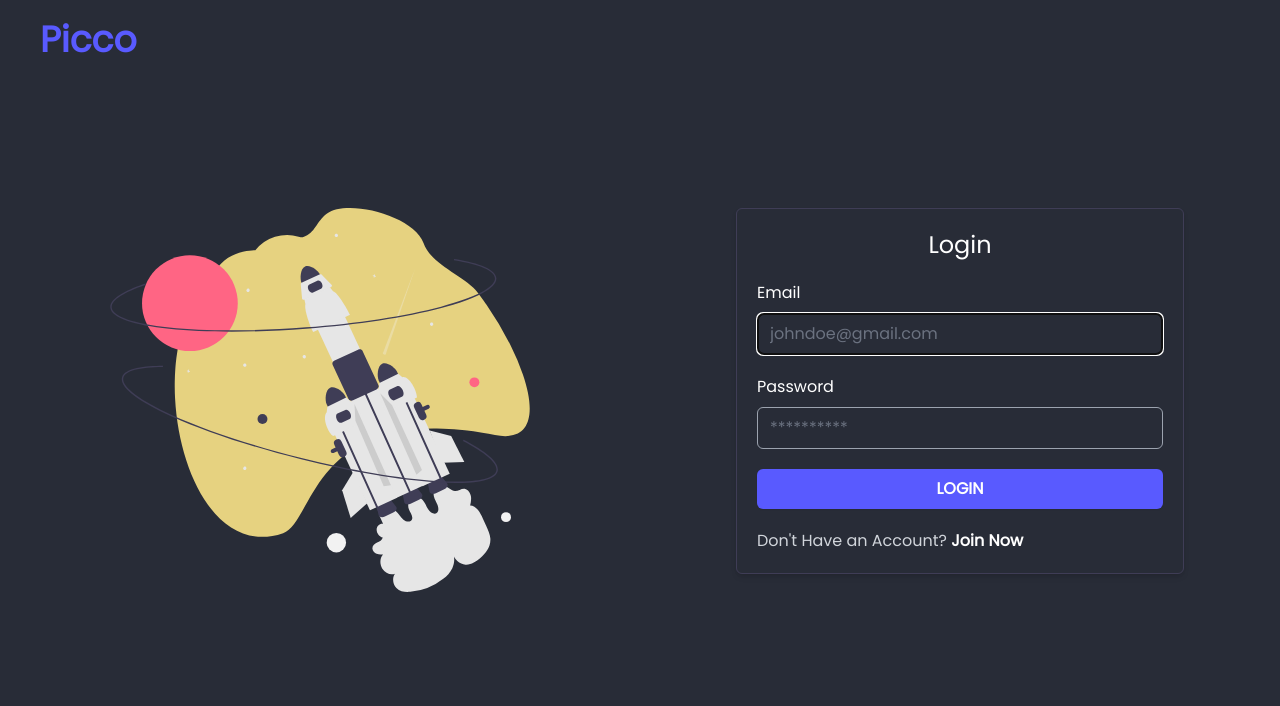
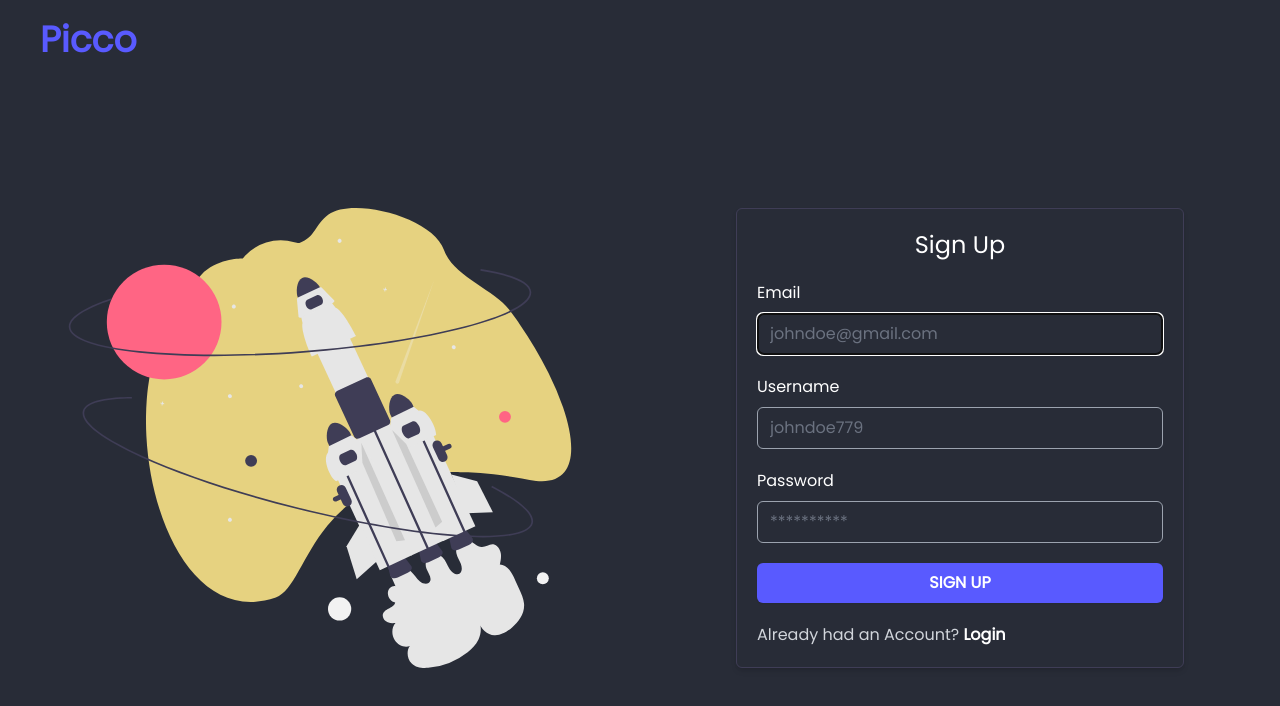
Before and after one commit to Avin008/social-media-app, a Next.js app: page / in a window 1280 px wide. Shown: the top 706 px of the page. Built offline with nearby package versions, Linux system fonts and the light colour scheme.

Commit message:
added: signup form

```diff
--- a/app/page.tsx
+++ b/app/page.tsx
@@ -1,6 +1,7 @@
 import Banner from "@/components/Banner";
 import LoginForm from "@/components/LoginForm";
 import Navbar from "@/components/Navbar";
+import SignupForm from "@/components/SignupForm";
 import Image from "next/image";
 
 export default function Home() {
@@ -10,7 +11,8 @@ export default function Home() {
       <div className="h-96 w-full grid grid-cols-2">
         <Banner />
         <div>
-          <LoginForm />
+          {/* <LoginForm /> */}
+          <SignupForm />
         </div>
       </div>
     </main>
--- /dev/null
+++ b/components/SignupForm.tsx
@@ -0,0 +1,103 @@
+"use client";
+import Link from "next/link";
+import { useState, useRef, useEffect } from "react";
+
+type SignupCredentials = {
+  username: string;
+  email: string;
+  password: string;
+};
+
+const SignupForm = () => {
+  const [signupCredentials, setSignupCredentials] =
+    useState<SignupCredentials>({
+      username: "",
+      email: "",
+      password: "",
+    });
+
+  const inputRef = useRef<HTMLInputElement>(null);
+
+  useEffect(() => {
+    if (inputRef.current) {
+      inputRef.current.focus();
+    }
+  }, []);
+
+  const inputHandler = (
+    e: React.SyntheticEvent<HTMLInputElement>
+  ) => {
+    const { name, value } = e.currentTarget;
+    setSignupCredentials((prev) => ({
+      ...prev,
+      [name]: value,
+    }));
+  };
+
+  const formHandler = (e: React.FormEvent) => {
+    e.preventDefault();
+  };
+
+  return (
+    <div className="border border-[#3F3D56] shadow-md rounded-md pb-5 h-fit mx-auto w-[70%]">
+      <h1 className="text-2xl text-center mt-5 text-white">
+        Sign Up
+      </h1>
+      <form
+        onSubmit={formHandler}
+        className="text-white space-y-5 mt-5 px-5"
+      >
+        <div className="flex flex-col gap-2">
+          <label id="email">Email</label>
+          <input
+            className="p-2 px-3 placeholder:text-gray-500 bg-transparent border border-gray-400 text-[#C2E1E8] rounded-md"
+            type="email"
+            name="email"
+            placeholder="johndoe@gmail.com"
+            onChange={inputHandler}
+            value={signupCredentials.email}
+            ref={inputRef}
+          />
+        </div>
+        <div className="flex flex-col gap-2">
+          <label id="email">Username</label>
+          <input
+            className="p-2 px-3 placeholder:text-gray-500 bg-transparent border border-gray-400 text-[#C2E1E8] rounded-md"
+            type="text"
+            name="username"
+            placeholder="johndoe779"
+            onChange={inputHandler}
+            value={signupCredentials.password}
+          />
+        </div>
+        <div className="flex flex-col gap-2">
+          <label id="email">Password</label>
+          <input
+            className="p-2 px-3 placeholder:text-gray-500 bg-transparent border border-gray-400 text-[#C2E1E8] rounded-md"
+            type="password"
+            name="password"
+            placeholder="**********"
+            onChange={inputHandler}
+            value={signupCredentials.password}
+          />
+        </div>
+        <div className="flex flex-col gap-3">
+          <button className="bg-brand shadow-sm p-2 font-bold rounded-md text-white">
+            SIGN UP
+          </button>
+          <span className="mt-2 text-gray-300">
+            Already had an Account?{" "}
+            <Link
+              href="/signup"
+              className="font-semibold text-white hover:underline hover:underline-offset-2"
+            >
+              Login
+            </Link>
+          </span>
+        </div>
+      </form>
+    </div>
+  );
+};
+
+export default SignupForm;
```
